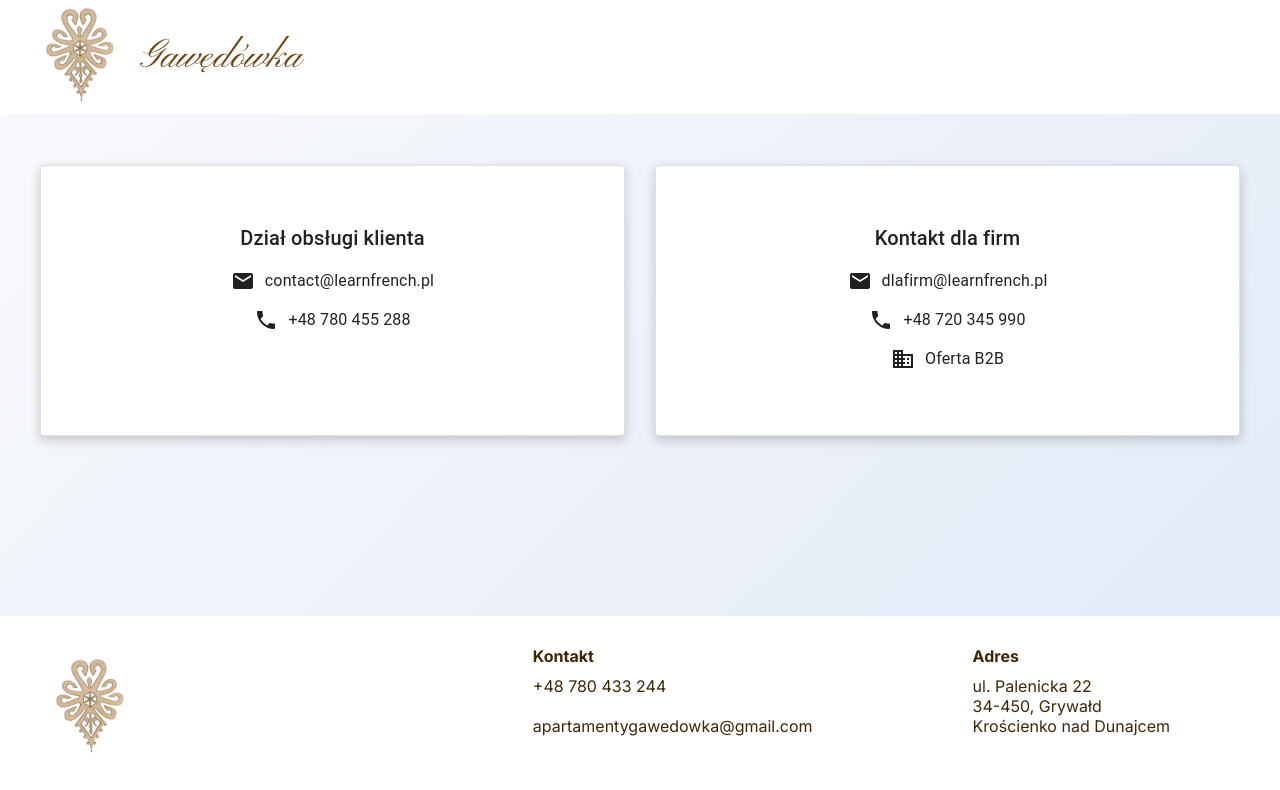
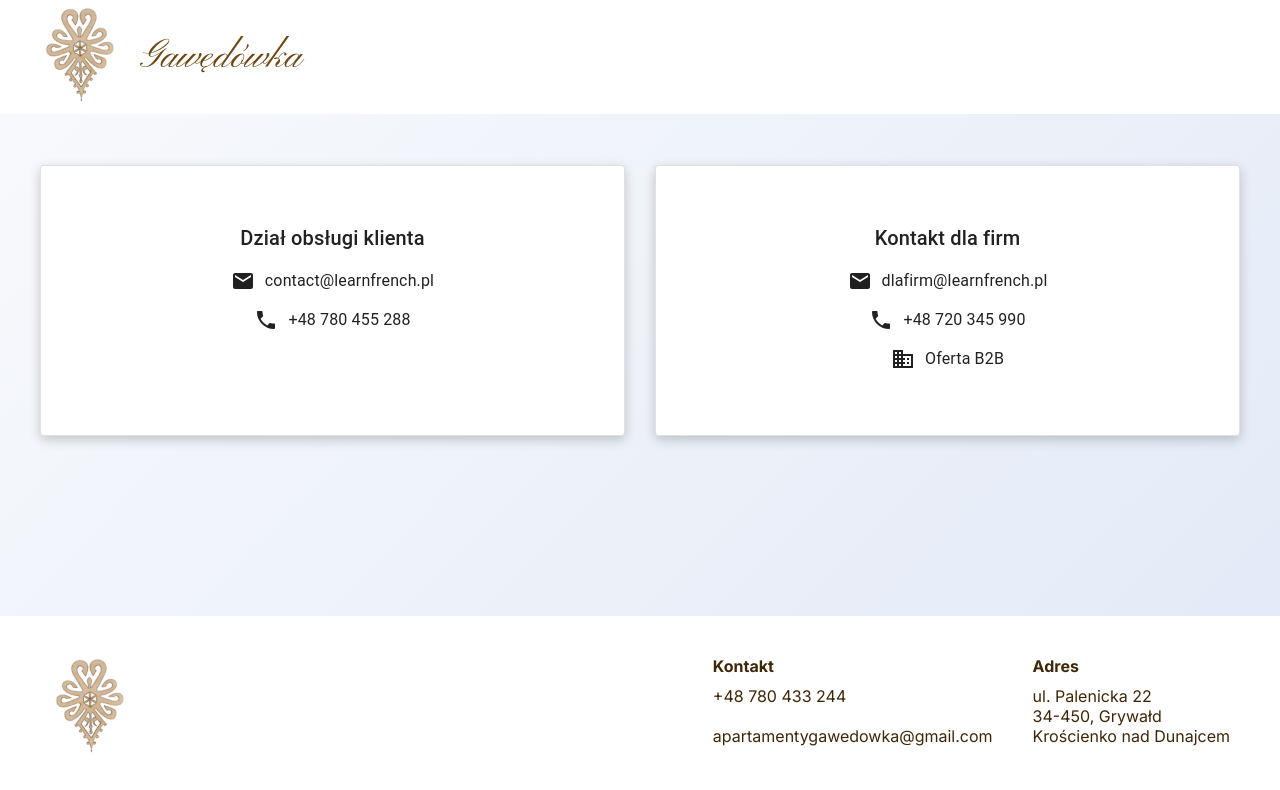
Before and after one commit to paulinawojtysiakk/Gawedowka, a Next.js app: page /pages/contact in a window 1280 px wide. Shown: the top 790 px of the page. Built offline with nearby package versions, Linux system fonts and the light colour scheme; a web font is replaced by a local one.

Commit message:
footer rwd

```diff
--- a/src/components/organisms/footer/index.js
+++ b/src/components/organisms/footer/index.js
@@ -17,6 +17,7 @@
   padding: 30px;
   margin-top: auto;
  display: flex;
+ flex-wrap: wrap;
  justify-content: space-between;
 `;
 const LogoContainer = styled.div`
@@ -26,16 +27,29 @@
   display: flex;
   flex-wrap: wrap;
   justify-content: space-around;
+
+  @media (max-width: 769px) {
+    display: flex;
+    flex-wrap: wrap;
+    justify-content: flex-start;
+  }
 `;
 
 const FooterColumn = styled.ul`
-  padding: 0 80px;
+  margin-top: 10px;
+  padding: 0 20px;
+
+  @media (max-width: 769px) {
+    display: flex;
+    flex-direction: column;
+    align-items: flex-start;
+    padding: 10px 0;
+  }
 `;
 
 const FooterElement = styled.li`
   display: flex;
   align-items: center;
-  gap: 5px;
   padding: 10px 0;
   list-style: none;
 `;
```
